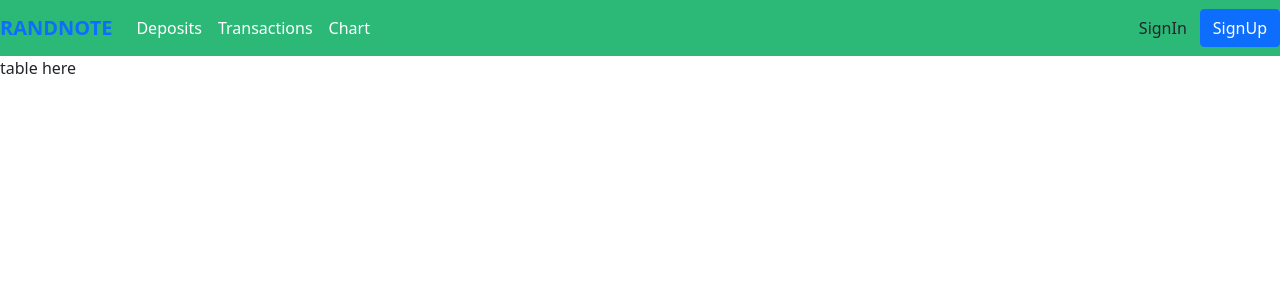
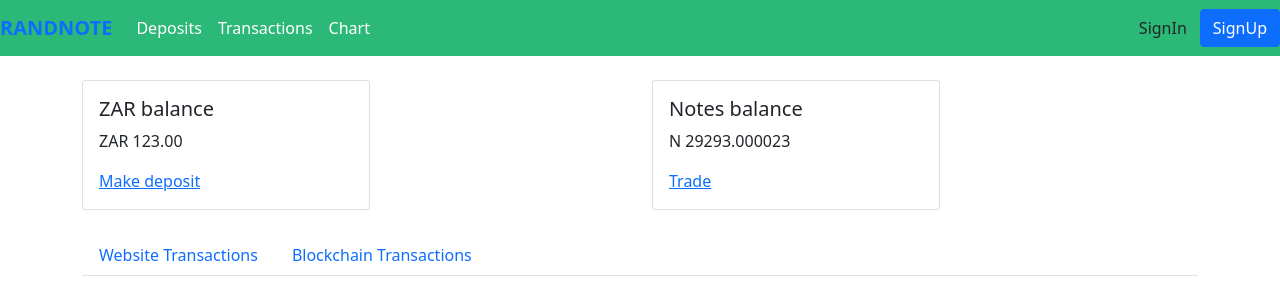
Before and after one commit to randnote/randnote-exchange, a Next.js app: page /transactions in a window 1280 px wide. Shown: the top 300 px of the page. Built offline with nearby package versions, Linux system fonts and the light colour scheme.

Commit message:
added card balances

```diff
--- a/pages/components/bankCards/AddedCardsSection.tsx
+++ b/pages/components/bankCards/AddedCardsSection.tsx
@@ -36,7 +36,6 @@ const AddedCardsSection = () => {
 				<tbody>
 					{cards != undefined ? (
 						cards.map((card: any) => (
-
 							<tr key={card.cardnumber}>
 								<td scope="row">
 									Mastercard ending in {card.cardnumber}
@@ -61,7 +60,6 @@ const AddedCardsSection = () => {
 									</Button>
 								</td>
 							</tr>
-
 						))
 					) : (
 						<div>You do not have any deposit methods yet.</div>
--- a/pages/transactions.tsx
+++ b/pages/transactions.tsx
@@ -1,13 +1,61 @@
 import type { NextPage } from "next";
-import { Container, Button, Row, Col } from "reactstrap";
+import { Container, Row, Col } from "reactstrap";
 import "bootstrap/dist/css/bootstrap.min.css";
 import { AuthenticatedNavbar } from "./components/Navbar";
+import { Tabs,Tab, Card } from "react-bootstrap";
+// import Tabs from 'react-bootstrap/Tabs'
 
 const Transactions: NextPage = () => {
 	return (
 		<div>
 			<AuthenticatedNavbar></AuthenticatedNavbar>
-			table here
+			<br/>
+
+			<Container>
+				<Row>
+					<Col md='6'>
+						<Card style={{ width: '18rem' }}>
+							<Card.Body>
+								<Card.Title>ZAR balance</Card.Title>
+
+								<Card.Text>
+								ZAR 123.00
+								</Card.Text>
+								<Card.Link href="#">Make deposit</Card.Link>
+
+							</Card.Body>
+						</Card>
+					</Col>
+
+					<Col md='6'>
+						<Card style={{ width: '18rem' }}>
+							<Card.Body>
+								<Card.Title>Notes balance</Card.Title>
+
+								<Card.Text>
+								N 29293.000023
+								</Card.Text>
+								<Card.Link href="#">Trade</Card.Link>
+
+							</Card.Body>
+						</Card>
+					</Col>
+				</Row>
+			</Container>
+
+			<br/>
+
+			<Container>
+				<Tabs defaultActiveKey="profile" id="uncontrolled-tab-example" className="mb-3">
+					<Tab eventKey="websiteTransactions" title="Website Transactions">
+						masesdfsdf
+					</Tab>
+					<Tab eventKey="blockchainTransactions" title="Blockchain Transactions">
+						sdfsdf
+					</Tab>
+
+				</Tabs>
+			</Container>
 		</div>
 	);
 };
```
Also changed, not shown: pages/deposit.tsx (+7 -6 lines). Lines whose indentation alone changed are shown as unchanged.
